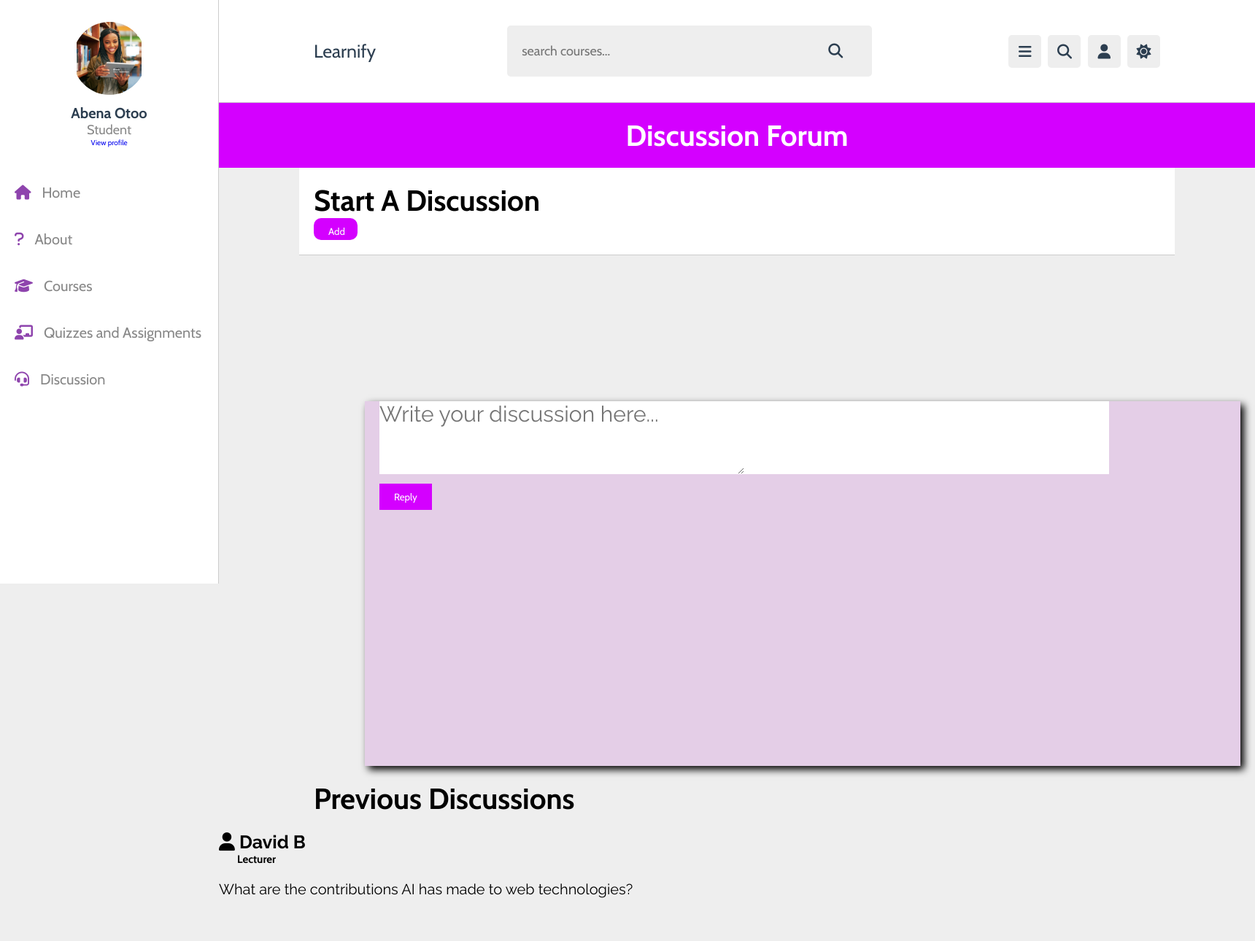
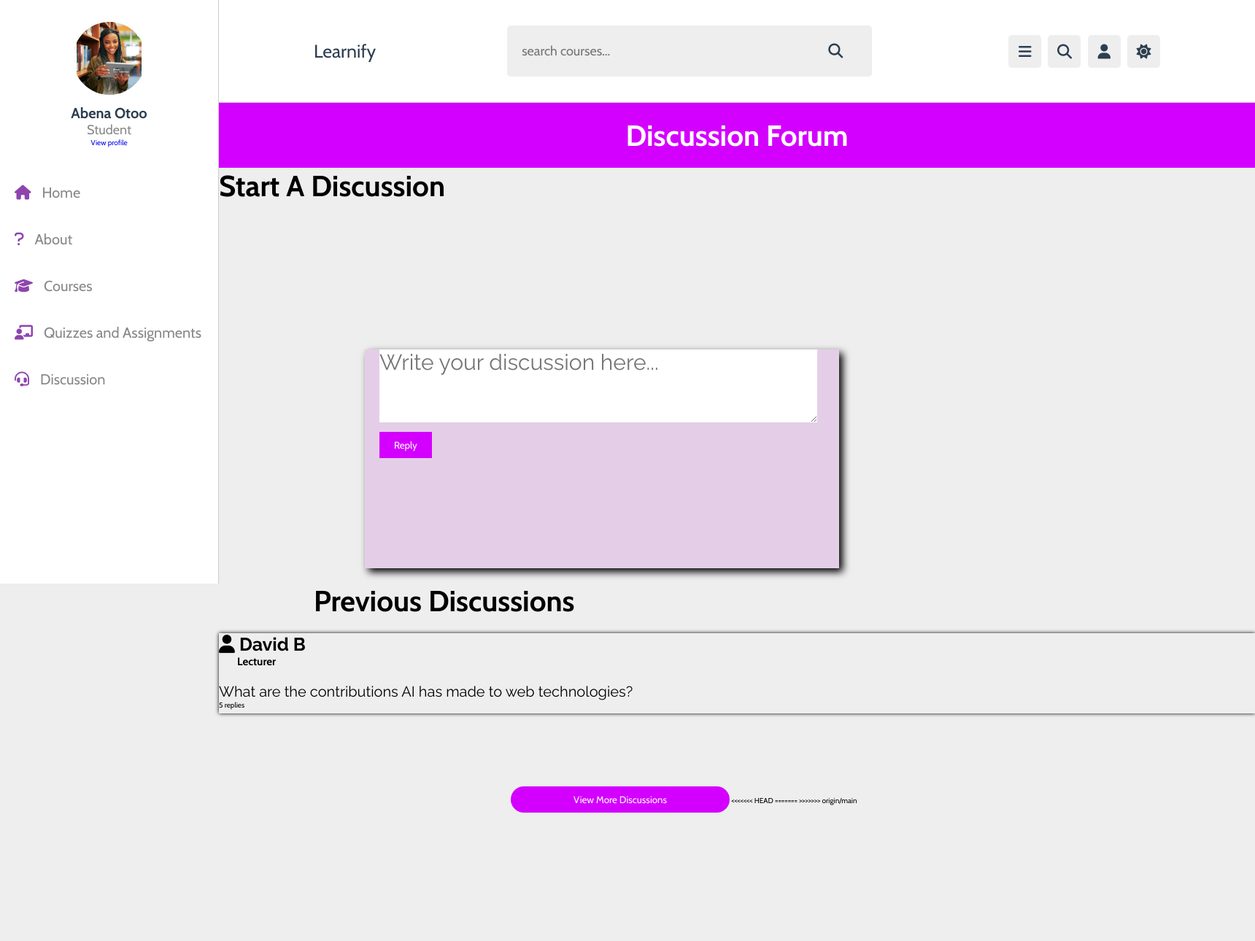
Before and after one commit to webLoversGroup4/LearningManagementSystem, a PHP site: page /discussions.html in a window 1720 px wide. Shown: the top 1290 px of the page at 73% size. After the commit the page ends 1114 px from the top, so only its background shows below. Run offline with PHP 8.4, Linux system fonts and the light colour scheme; some libraries are stand-ins or nearby versions.

Commit message:
minor edits to structure

```diff
--- a/css/discussionCSS.css
+++ b/css/discussionCSS.css
@@ -245,11 +245,11 @@
  }
 
  .discuss {
-    width: 1400px;
-    height: 500px;
+    width: 650px;
+    height: 300px;
     background-color:#e4cee7;
     margin-left: 200px ;
-    margin-top: 100px;
+    margin-top: 50px;
     padding: 0 20px;
     box-shadow: 5px 5px 10px black;
  }
@@ -260,7 +260,7 @@
  }
 
  .question{
-   width:1000px;
+   width:600px;
    height:100px;
    /*margin: 60px;*/
    margin-top: 60px;
@@ -290,6 +290,8 @@
 
 .discuss-state{
    margin-top: 200px;
+   margin-left: 600px;
+   text-align: center;
 
 }
 
@@ -316,7 +318,7 @@
  }
 
  #post-content {
-    width: 100%;
+    width: 600px;
     height: 100px;
     margin-bottom: 10px;
     font-size: 30px;
@@ -338,6 +340,12 @@
    border: none;
    border-radius: 20px;
  }
+ #past-question{
+   width: 100%;
+   height: 110px;
+   box-shadow: 0px 0px 5px black;
+
+ }
 
  button:hover {
     background-color: #0056b3;
--- a/discussions.html
+++ b/discussions.html
@@ -78,10 +78,10 @@
  <header>
     <h1>Discussion Forum</h1>
  </header>
-<section class="header">
+
    <h1 id="discuss-state">Start A Discussion</h1>
-   <button class="add">Add</button>
-</section>
+  <!--<button class="add">Add</button> -->
+
 
  <section class="discuss">
    <div class="question">
@@ -101,12 +101,15 @@
    <h1>Previous Discussions</h1>
  </section>
 
+ <div id="past-question">
+   <h2 id="post-name"><i class="fa-solid fa-user"></i>  David B</h2>
+   <h2 id="post-position">Lecturer</h2>
+   <p id="questions">What are the contributions AI has made to web technologies?</p>
+   <p>5 replies</p>
+ </div>
+ <button id="dbutton">View More Discussions</button>
 
- <h2 id="post-name"><i class="fa-solid fa-user"></i>  David B</h2>
-      <h2 id="post-position">Lecturer</h2>
-      <p id="questions">What are the contributions AI has made to web technologies?</p>
-      <button id="dbutton">View More Discussions</button>
-      </div>
+
 
  <!--
 
```
Also changed, not shown: quizpage.html (+0 -8 lines).
